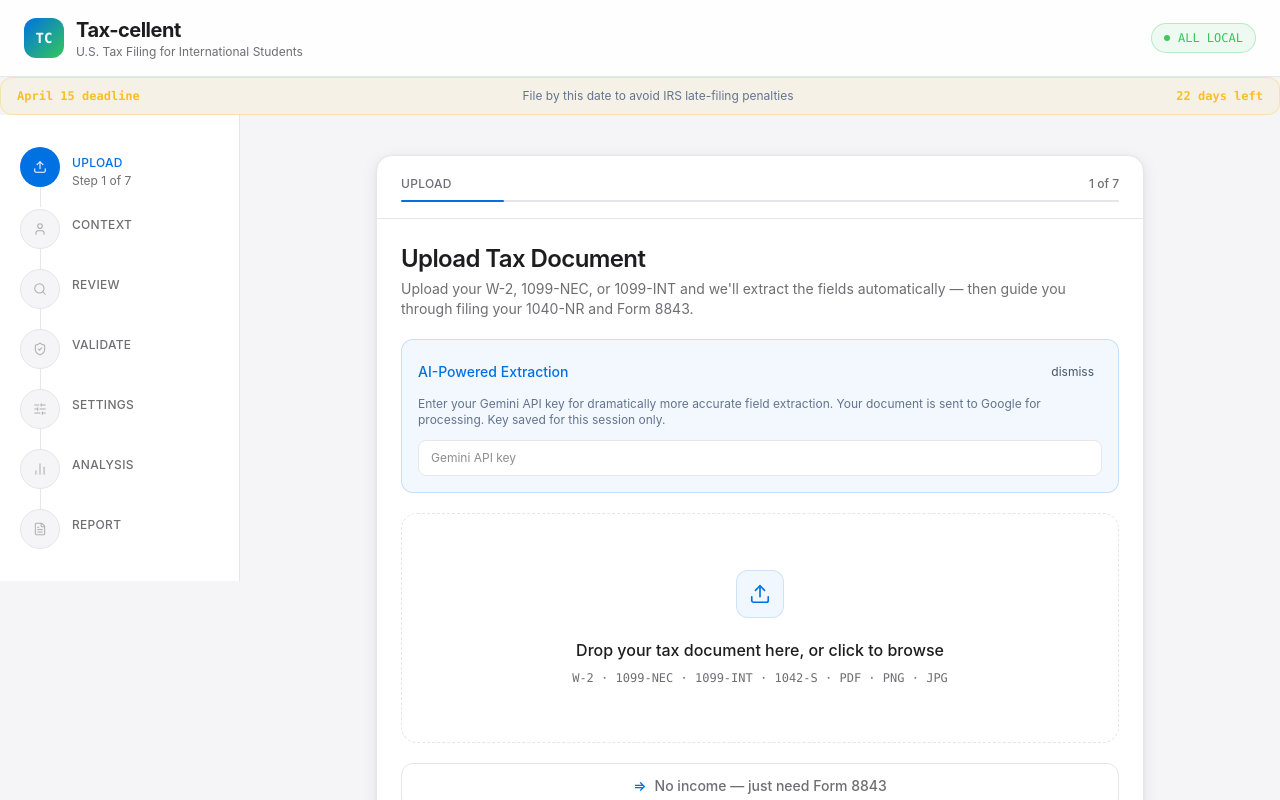
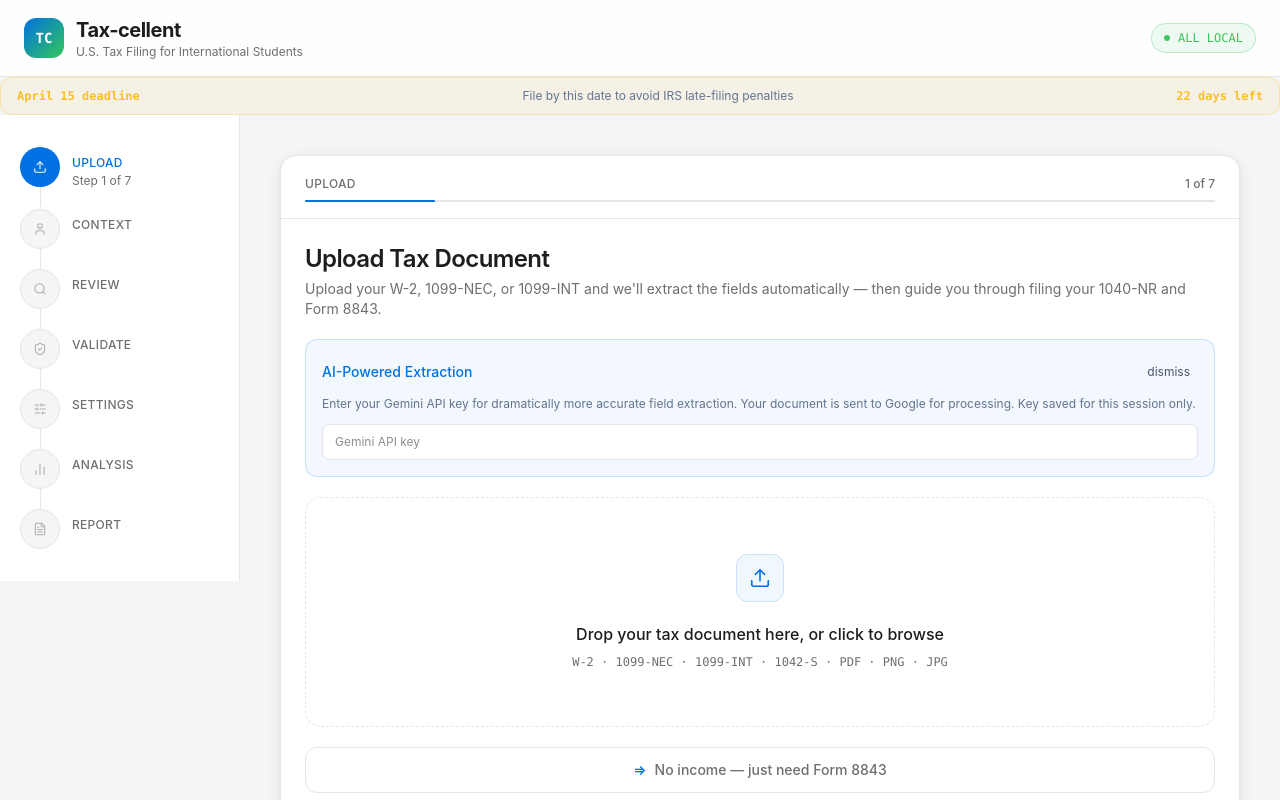
Before and after one commit to Jiahui-Zhou98/Tax-cellent, a Next.js app in the folder frontend/: page / in a window 1280 px wide. Shown: the top 800 px of the page. Built offline with nearby package versions, Linux system fonts and the light colour scheme; no server answers.

Commit message:
change the content area width

```diff
--- a/frontend/app/page.tsx
+++ b/frontend/app/page.tsx
@@ -193,7 +193,7 @@
           className="flex-1 overflow-y-auto p-6 md:p-10"
           style={{ background: "var(--color-bg)" }}
         >
-          <div className="mx-auto w-full max-w-3xl">{renderContent()}</div>
+          <div className="mx-auto w-full max-w-5xl">{renderContent()}</div>
         </main>
       </div>
     </div>
```
